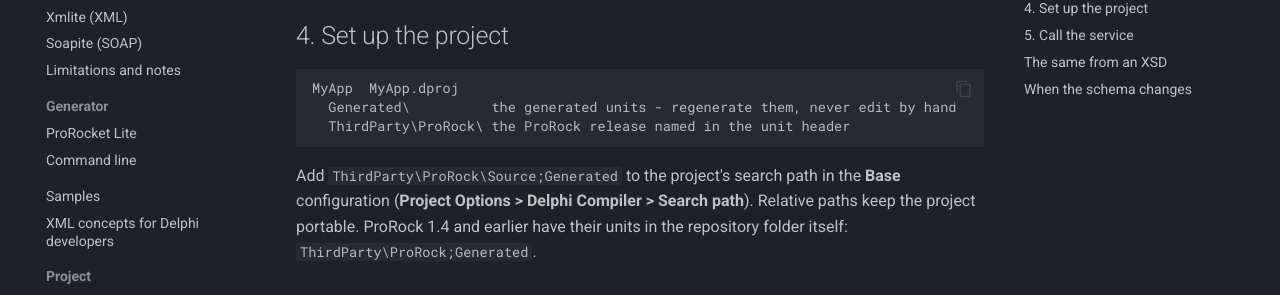
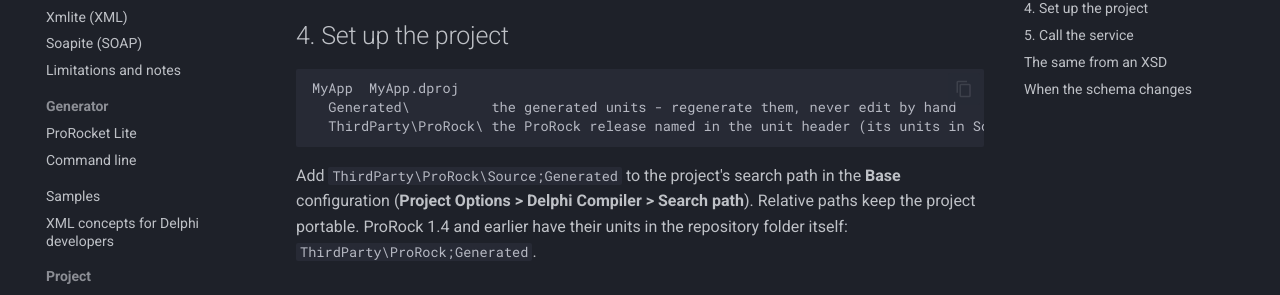
Before and after one commit to VitalyPopov/ProRock, an MkDocs documentation site: the page built from docs/getting-started.md, in a window 1280 px wide and 900 px high, scrolled down 1022 px. Shown: the part 181-476 px from the top of the window. Built offline with MkDocs 1.6.1 and Material for MkDocs 9.7.7, drawn with Linux system fonts in a browser that asks for light colours; comment, search, counter and statistics services are not loaded.

Commit message:
Docs: the project layout names Source\ for the ProRock units

````diff
--- a/docs/getting-started.md
+++ b/docs/getting-started.md
@@ -48,7 +48,7 @@ You get two units:
 ```
 MyApp  MyApp.dproj
   Generated\          the generated units - regenerate them, never edit by hand
-  ThirdParty\ProRock\ the ProRock release named in the unit header
+  ThirdParty\ProRock\ the ProRock release named in the unit header (its units in Source\)
 ```
 
 Add `ThirdParty\ProRock\Source;Generated` to the project's search path in the **Base** configuration
````
Also changed, not shown: docs/cli.md (+1 -1 lines).
